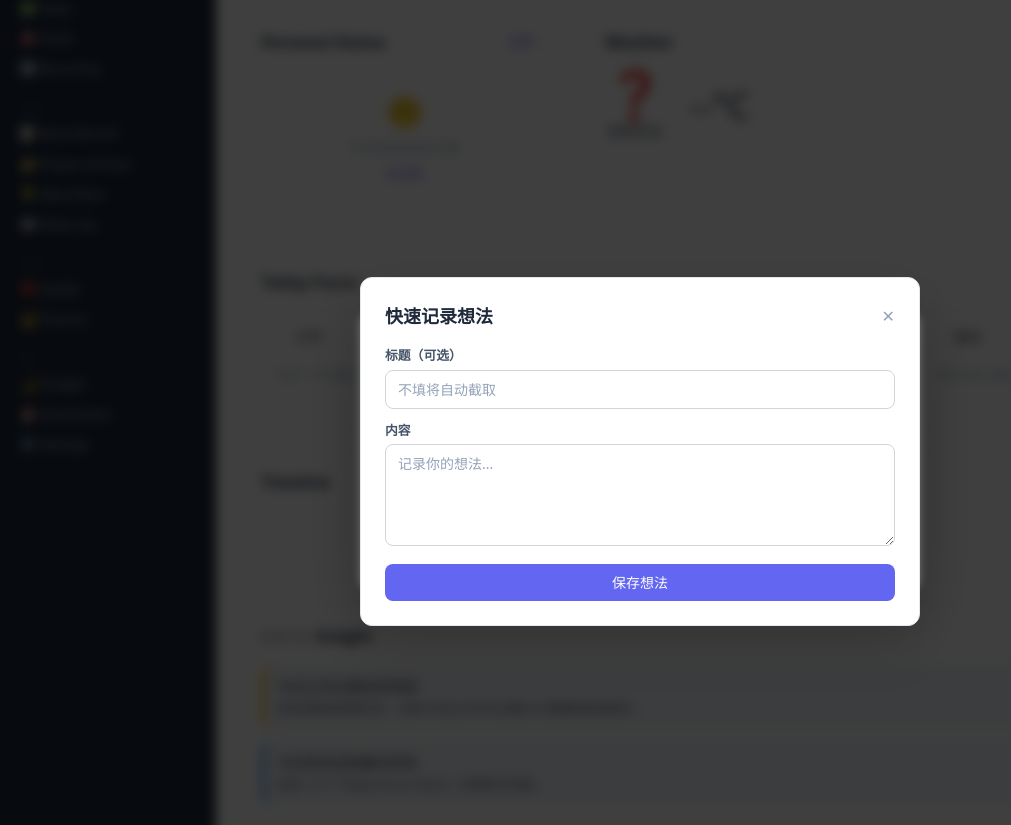
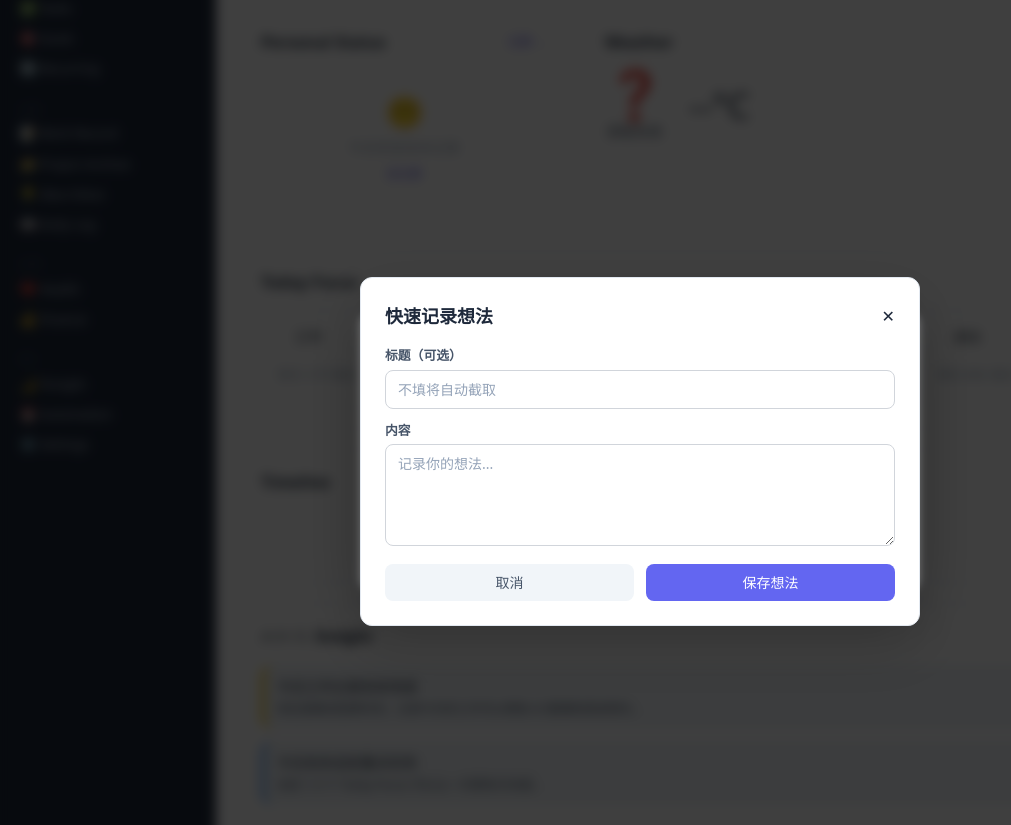
Before and after one commit to Foy2se/axis-personal-os, a Flask app: page / in a window 1280 px wide. Shown: the part 209-1034 px from the top of the page, without its empty margins (0-1011 px from the left). Run offline with Flask 3, Linux system fonts and the light colour scheme; data comes from the database, SQL or seed files in the repository; data that the repository does not hold is empty.

Commit message:
fix: resolve modal id conflict, enlarge close hit area, ESC/overlay close, PWA shortcut auto-open

```diff
--- a/templates/dashboard.html
+++ b/templates/dashboard.html
@@ -236,7 +236,7 @@
                 <span class="text-xl sm:text-2xl">＋</span>
                 <span class="text-xs font-medium">任务</span>
             </button>
-            <button onclick="openModal('modal-inbox')" class="quick-btn flex flex-col items-center gap-1.5 sm:gap-2 p-3 sm:p-4 rounded-xl bg-yellow-50 text-yellow-600">
+            <button onclick="openModal('modal-quick-inbox')" class="quick-btn flex flex-col items-center gap-1.5 sm:gap-2 p-3 sm:p-4 rounded-xl bg-yellow-50 text-yellow-600">
                 <span class="text-xl sm:text-2xl">💡</span>
                 <span class="text-xs font-medium">想法</span>
             </button>
@@ -292,11 +292,11 @@
 </div>
 
 <!-- 快速记录灵感模态框 -->
-<div id="modal-inbox" class="modal-overlay hidden">
+<div id="modal-quick-inbox" class="modal-overlay hidden" data-modal>
     <div class="modal-content">
         <div class="flex items-center justify-between mb-4">
             <h3 class="font-semibold text-lg">快速记录想法</h3>
-            <button onclick="closeModal('modal-inbox')" class="text-muted hover:text-sub">✕</button>
+            <button type="button" onclick="closeModal('modal-quick-inbox')" class="modal-close-btn" aria-label="关闭">✕</button>
         </div>
         <form method="POST" action="{{ url_for('inbox_quick_add') }}" class="space-y-3">
             <div>
@@ -307,7 +307,10 @@
                 <label class="form-label">内容</label>
                 <textarea name="content" rows="4" required class="form-input" placeholder="记录你的想法..."></textarea>
             </div>
-            <button type="submit" class="btn btn-primary w-full">保存想法</button>
+            <div class="flex gap-3">
+                <button type="button" onclick="closeModal('modal-quick-inbox')" class="btn btn-secondary flex-1">取消</button>
+                <button type="submit" class="btn btn-primary flex-1">保存想法</button>
+            </div>
         </form>
     </div>
 </div>
```
